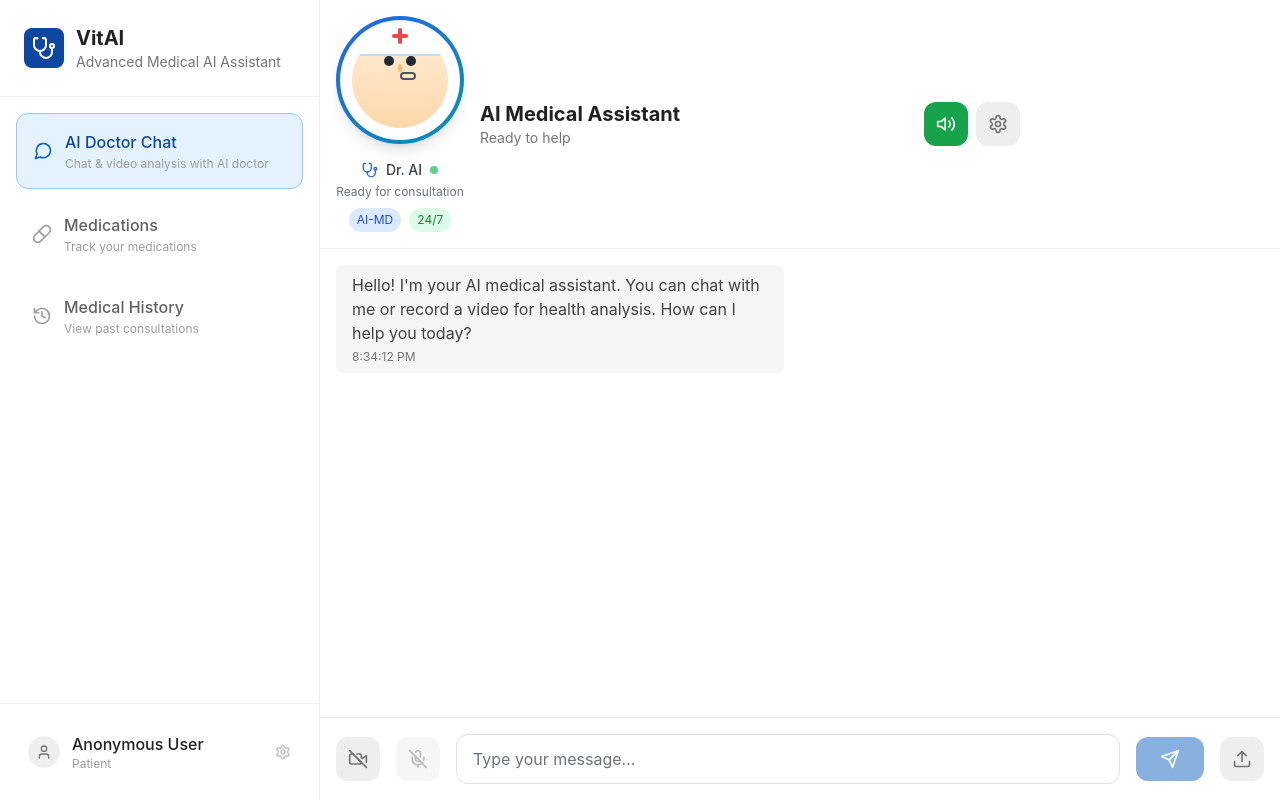
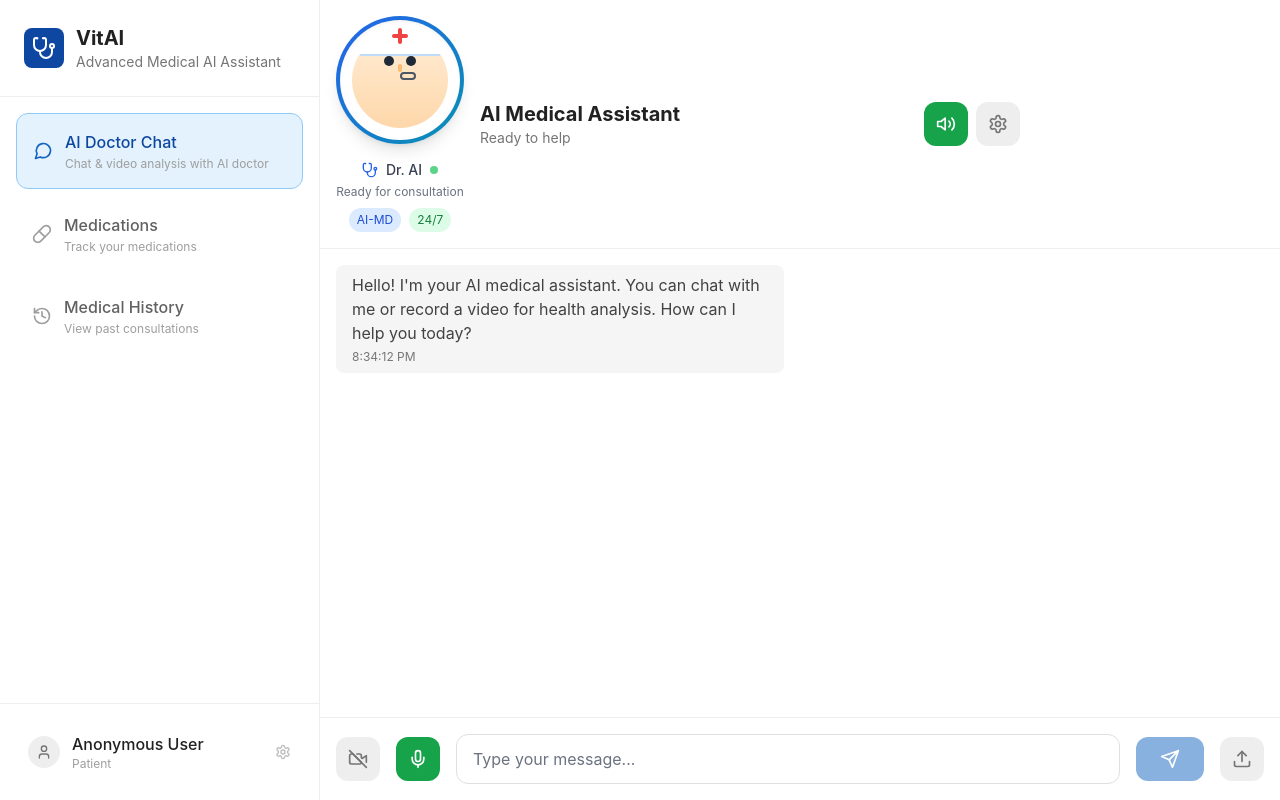
Before and after one commit to ViktarHiryn/Spurhacks-Hackathon-Project---Medical-Diagnostics-Advisor, a React (Create React App) app in the folder frontend/: page /chat in a window 1280 px wide. Built offline with nearby package versions, Linux system fonts and the light colour scheme.

Commit message:
added mute functionality

```diff
--- a/frontend/src/components/ChatInterface.jsx
+++ b/frontend/src/components/ChatInterface.jsx
@@ -288,16 +288,11 @@ const ChatInterface = () => {
     }
 
     await startListening();
-    if (!isVideoEnabled) {
-      await startCamera();
-    }
   };
 
   const handleStopListening = () => {
     stopListening();
-    if (transcript) {
-      sendMessage();
-    }
+    // Don't auto-send, let user review the transcript first
   };
 
   const toggleVoice = () => {
@@ -607,22 +602,73 @@ const ChatInterface = () => {
             )}
           </motion.button>
 
-          {/* Audio Toggle */}
+          {/* Smart Microphone Button - Speech-to-Text when video off, Video Audio when video on */}
           <motion.button
             whileHover={{ scale: 1.05 }}
             whileTap={{ scale: 0.95 }}
-            onClick={toggleAudio}
-            disabled={!isVideoEnabled}
+            onClick={() => {
+              if (isVideoEnabled) {
+                // Video mode: toggle audio for recording
+                toggleAudio();
+              } else {
+                // Speech-to-text mode
+                if (isListening) {
+                  handleStopListening();
+                } else {
+                  handleStartListening();
+                }
+              }
+            }}
+            disabled={
+              isVideoEnabled
+                ? false // Always enabled in video mode
+                : !sttSupported ||
+                  isProcessing ||
+                  isAnalyzingVideo ||
+                  isRecording // STT requirements when video off
+            }
             className={`p-3 rounded-xl transition-colors ${
-              isAudioEnabled && isVideoEnabled
-                ? "bg-green-600 text-white hover:bg-green-700"
-                : "bg-neutral-200 text-neutral-600 hover:bg-neutral-300"
-            } ${!isVideoEnabled ? "opacity-50 cursor-not-allowed" : ""}`}
+              isVideoEnabled
+                ? // Video mode styling
+                  isAudioEnabled
+                  ? "bg-green-600 text-white hover:bg-green-700"
+                  : "bg-neutral-200 text-neutral-600 hover:bg-neutral-300"
+                : // Speech-to-text mode styling
+                isListening
+                ? "bg-red-600 text-white hover:bg-red-700"
+                : "bg-green-600 text-white hover:bg-green-700"
+            } ${
+              isVideoEnabled
+                ? "" // No disabled state in video mode
+                : !sttSupported ||
+                  isProcessing ||
+                  isAnalyzingVideo ||
+                  isRecording
+                ? "opacity-50 cursor-not-allowed"
+                : ""
+            }`}
+            title={
+              isVideoEnabled
+                ? isAudioEnabled
+                  ? "Video Audio On"
+                  : "Video Audio Off"
+                : isListening
+                ? "Stop Speech-to-Text"
+                : "Start Speech-to-Text"
+            }
           >
-            {isAudioEnabled && isVideoEnabled ? (
+            {isVideoEnabled ? (
+              // Video mode: show based on audio state
+              isAudioEnabled ? (
+                <Mic className="w-5 h-5" />
+              ) : (
+                <MicOff className="w-5 h-5" />
+              )
+            ) : // Speech-to-text mode: show based on listening state
+            isListening ? (
+              <MicOff className="w-5 h-5" />
+            ) : (
               <Mic className="w-5 h-5" />
-            ) : (
-              <MicOff className="w-5 h-5" />
             )}
           </motion.button>
 
```
